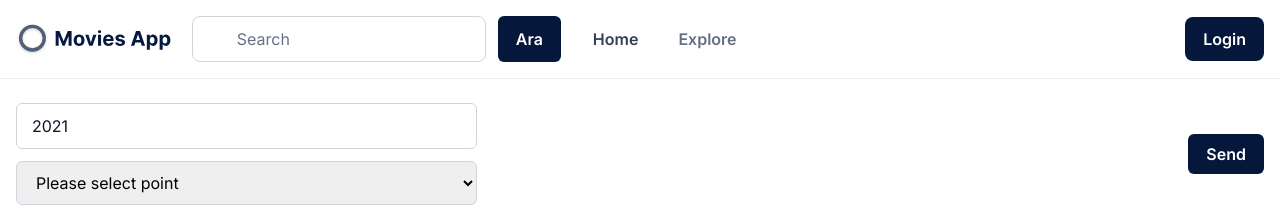
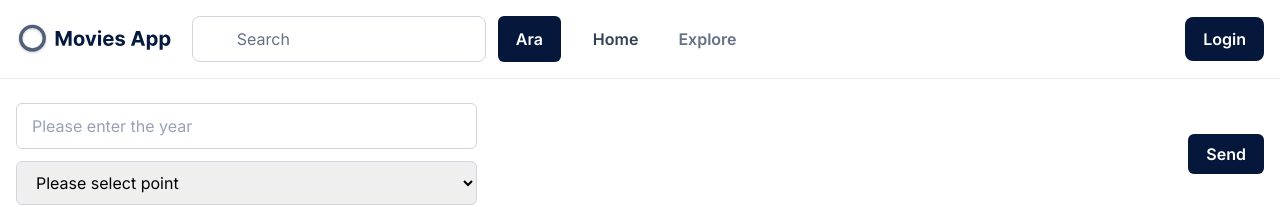
Before and after one commit to earslanyunus/movies-app-nextjs, a Next.js app: page /explore-movie in a window 1280 px wide. Shown: the top 207 px of the page. Built offline with nearby package versions, Linux system fonts and the light colour scheme; no server answers.

Commit message:
fixed year input state problem

```diff
--- a/src/pages/explore-movie.js
+++ b/src/pages/explore-movie.js
@@ -4,7 +4,7 @@ import {getDiscoverMovies} from "../utils/MovieDb.js";
 import MovieCard from "../components/MovieCard";
 
 export default function ExploreMovie() {
-  const [year, setYear] = React.useState(2021);
+  const [year, setYear] = React.useState();
   const [point, setPoint] = React.useState('default');
   const [movies, setMovies] = React.useState([]);
   const pointHandler = (e) => {
@@ -27,7 +27,7 @@ export default function ExploreMovie() {
               {/*    input areas*/}
               <div className='flex flex-col gap-6 md:flex-row justify-between  items-center justify-center'>
                   <div className='w-full md:w-auto'>
-                  <input  type="number" name="" id="" className='input-text mb-3' value={year} onChange={yearHandler}/>
+                  <input  type="number" name="" id="" className='input-text mb-3' value={year} onChange={yearHandler} placeholder='Please enter the year'/>
                   <select title={'select'} placeholder={'test'} className='select-input' value={point} onChange={pointHandler}>
                       <option disabled  value="default">Please select point</option>
                       <option value="1">1</option>
```
